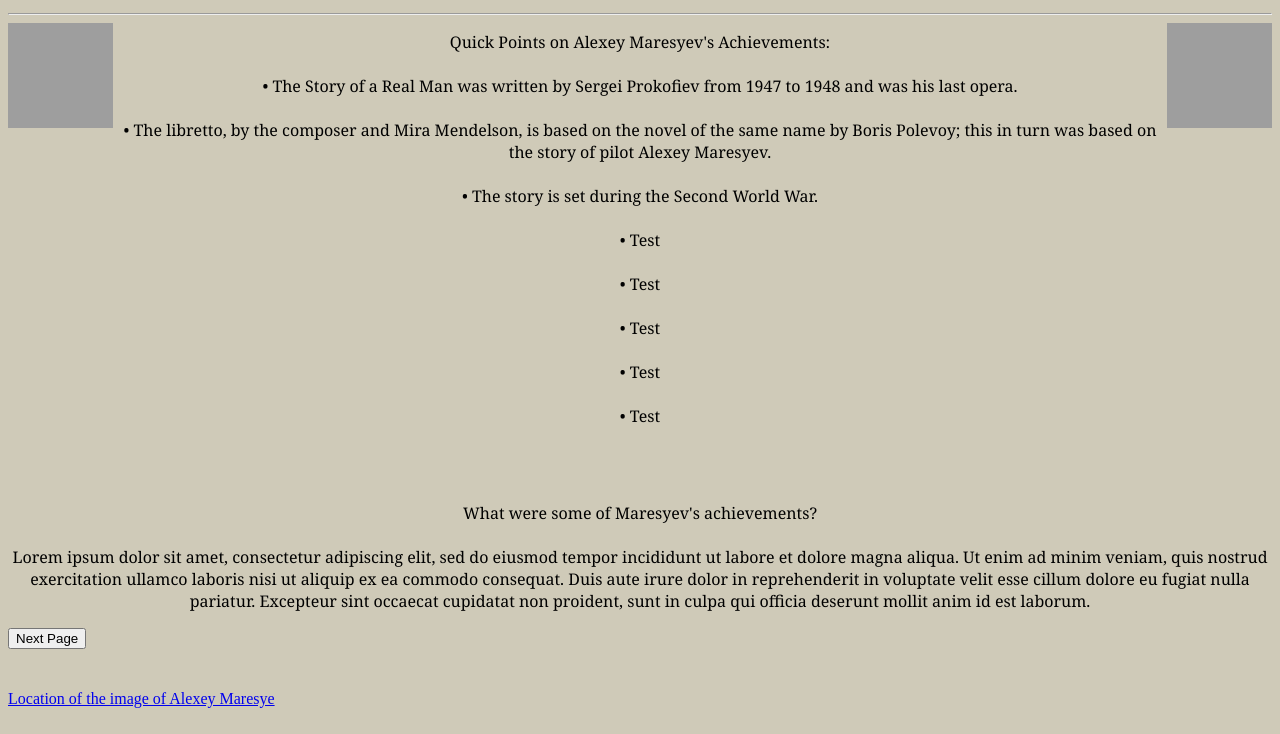
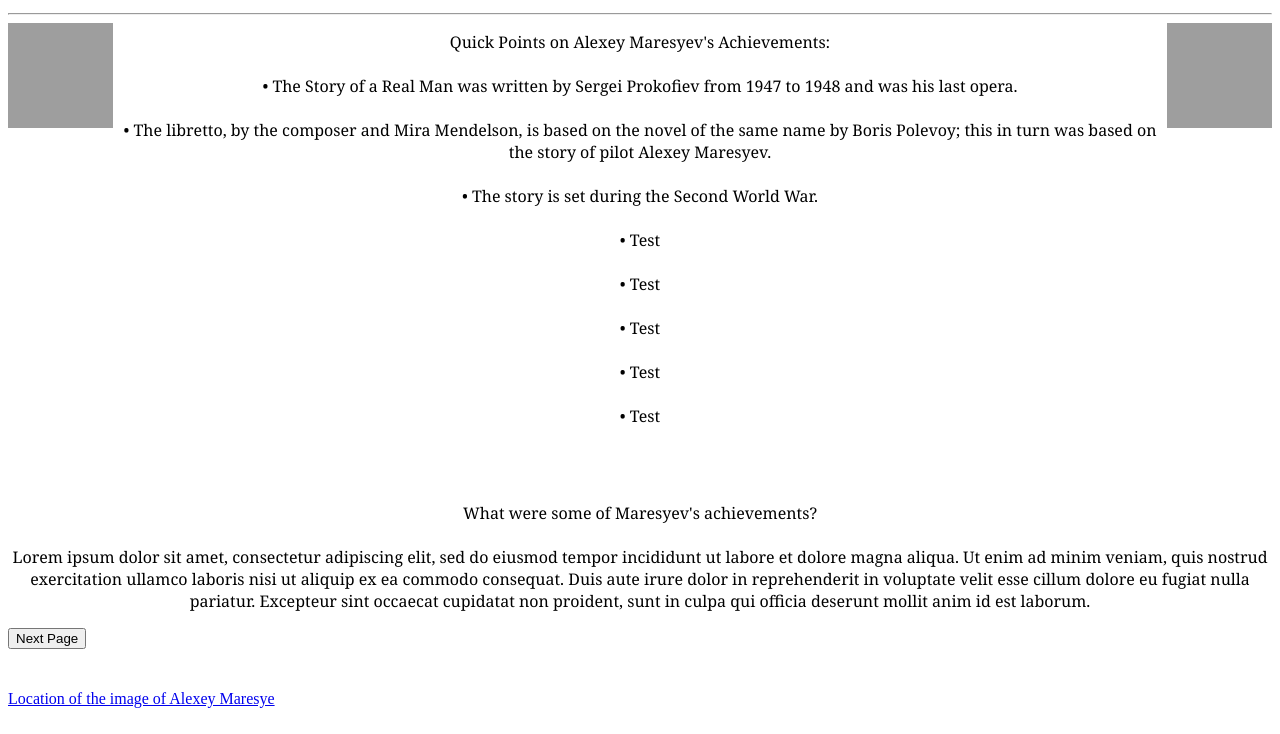
Before and after one commit to alexeymaresyev/afterthewar, a plain HTML site: page index.html in a window 1280 px wide. Shown: the part 188-922 px from the top of the page. Drawn offline with Linux system fonts and the light colour scheme; grey boxes are pictures that could not be loaded.

Commit message:
Update index.html

```diff
--- a/index.html
+++ b/index.html
@@ -4,7 +4,7 @@
 
 <title>Alexey Maresyev</title>
 </head>
-<body style="background-color:#CFCAB8;">
+<body style="background-color:##CFCAB8;">
 <h1 style ="color:darkblue;text-align:center; font-family:helvetica;">Alexey Maresyev: Our Website</h1>
 <nav ALIGN = center>
 <a style="font-size:140%;color:darkblue;"  href="https://alexeymaresyev.github.io/bibliography/" ALIGN = center>Bibliography</a>
```
